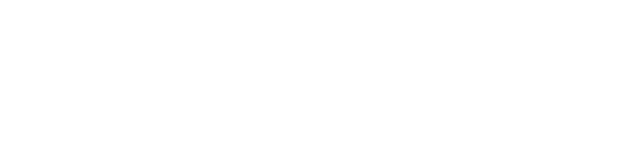
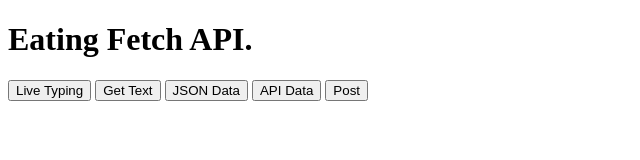
Before and after one commit to ahmedabukar01/Live-Typing-Fetch-API, a plain HTML site: page index.html in a window 1280 px wide. Shown: the whole page, without its empty margins (0-640 px from the left). Drawn offline with Linux system fonts and the light colour scheme.

Commit message:
just started

```diff
--- a/index.html
+++ b/index.html
@@ -7,7 +7,16 @@
     <title>Eating The fetch API</title>
 </head>
 <body>
+    <div class="container">
+        <h1>Eating Fetch API.</h1>
+        <button class="live-button">Live Typing</button>
+        <button class="live-button">Get Text</button>
+        <button class="live-button">JSON Data</button>
+        <button class="live-button">API Data</button>
+        <button class="live-button">Post</button>
 
+        <div class="output"></div>
+    </div>
     <script src="app.js"></script>
 </body>
 </html>
```
